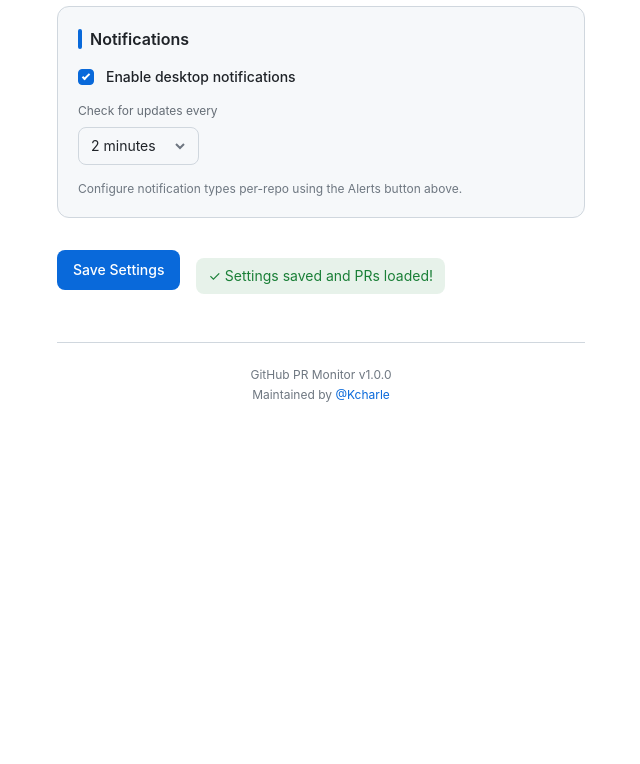
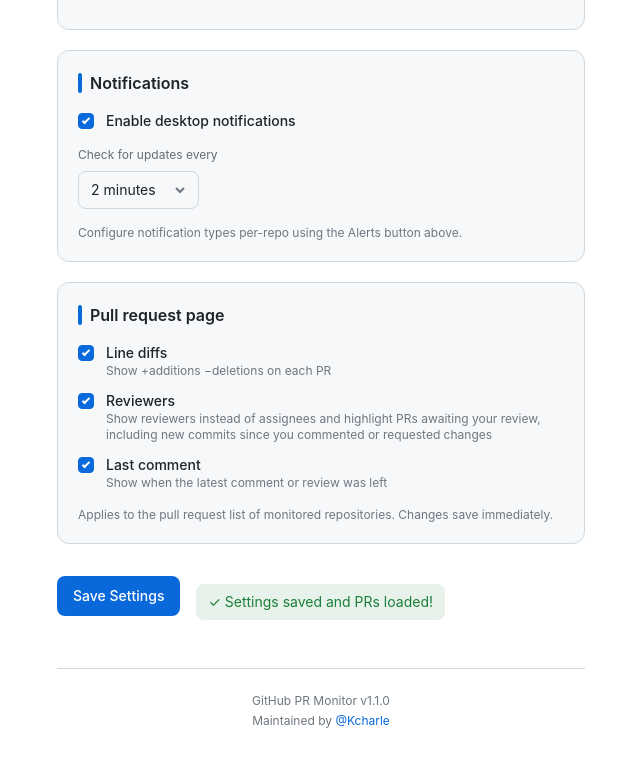
Before and after one commit to Kcharle/github-pr-chrome-extension, a browser extension: page screenshots/settings-mock-light.html in a window 1280 px wide. Shown: the part 1840-2604 px from the top of the page, without its empty margins (319-959 px from the left). Before the commit the page ends 2291 px from the top, so only its background shows below. Drawn offline with Linux system fonts and the light colour scheme.

Commit message:
Refresh README screenshots for the PR page tweaks
The popup and settings shots predated the new toggles; the PR list shots show the tweaks on a public repo so the README doesn't expose switch-rails.

```diff
--- a/screenshots/settings-mock-light.html
+++ b/screenshots/settings-mock-light.html
@@ -86,6 +86,7 @@
                       <li>• <code class="code">Pull requests</code> → Read-only</li>
                       <li>• <code class="code">Commit statuses</code> → Read-only (for CI status)</li>
                       <li>• <code class="code">Actions</code> → Read-only (for GitHub Actions status)</li>
+                      <li>• <code class="code">Contents</code> → Read-only (to spot new commits since your review)</li>
                       <li>• <code class="code">Metadata</code> → Read-only</li>
                     </ul>
                   </li>
@@ -310,6 +311,40 @@
         <p class="text-xs text-muted mt-4">Configure notification types per-repo using the Alerts button above.</p>
       </div>
 
+      <!-- Pull Request Page Card -->
+      <div class="card">
+        <h2 class="text-base font-semibold flex items-center gap-2 mb-4">
+          <span class="accent-bar"></span>
+          Pull request page
+        </h2>
+
+        <div class="space-y-3">
+          <label class="flex items-start gap-3 cursor-pointer">
+            <input type="checkbox" class="checkbox mt-0.5" checked>
+            <span>
+              <span class="block text-sm font-medium">Line diffs</span>
+              <span class="block text-xs text-muted">Show +additions −deletions on each PR</span>
+            </span>
+          </label>
+          <label class="flex items-start gap-3 cursor-pointer">
+            <input type="checkbox" class="checkbox mt-0.5" checked>
+            <span>
+              <span class="block text-sm font-medium">Reviewers</span>
+              <span class="block text-xs text-muted">Show reviewers instead of assignees and highlight PRs awaiting your review, including new commits since you commented or requested changes</span>
+            </span>
+          </label>
+          <label class="flex items-start gap-3 cursor-pointer">
+            <input type="checkbox" class="checkbox mt-0.5" checked>
+            <span>
+              <span class="block text-sm font-medium">Last comment</span>
+              <span class="block text-xs text-muted">Show when the latest comment or review was left</span>
+            </span>
+          </label>
+        </div>
+
+        <p class="text-xs text-muted mt-4">Applies to the pull request list of monitored repositories. Changes save immediately.</p>
+      </div>
+
       <!-- Save Button -->
       <div class="flex items-center gap-4 pt-2">
         <button type="button" id="save-btn" class="btn-primary px-6 py-3 font-semibold">
@@ -325,7 +360,7 @@
 
     <!-- Footer -->
     <footer class="text-center mt-12 pt-6 border-t border-color">
-      <p class="text-xs text-muted">GitHub PR Monitor v1.0.0</p>
+      <p class="text-xs text-muted">GitHub PR Monitor v1.1.0</p>
       <p class="text-xs text-muted mt-1">
         Maintained by <a href="https://github.com/Kcharle" target="_blank" class="text-accent hover:underline">@Kcharle</a>
       </p>
```
Also changed, not shown: screenshots/popup-mock-light.html (+8 -0 lines), screenshots/popup-mock.html (+8 -0 lines), screenshots/settings-mock.html (+36 -1 lines), README.md, screenshots/popup-dark.png, screenshots/popup.png, screenshots/pr-list-dark.png (added), screenshots/pr-list.png (added), screenshots/settings-dark.png, screenshots/settings.png.
